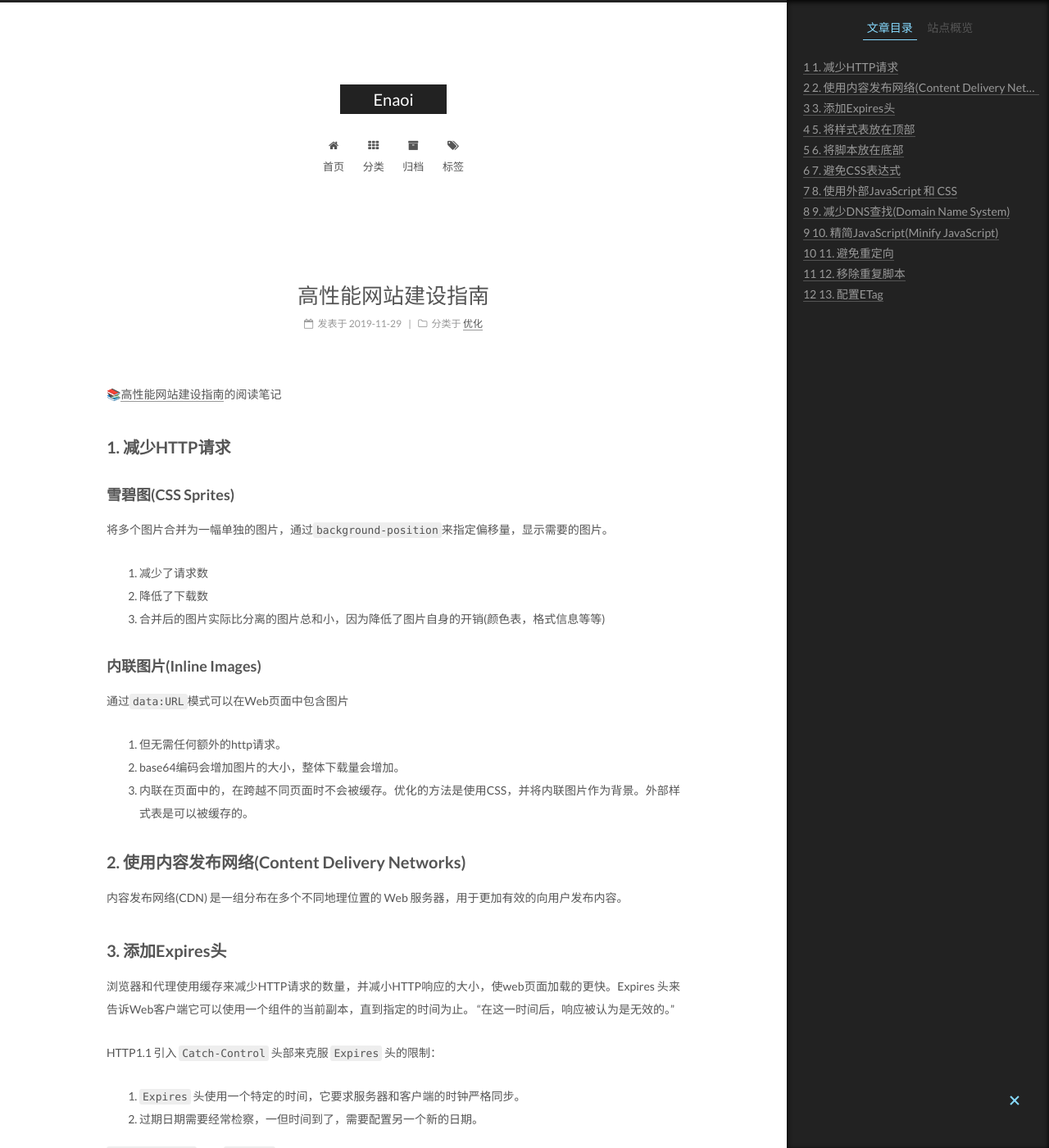
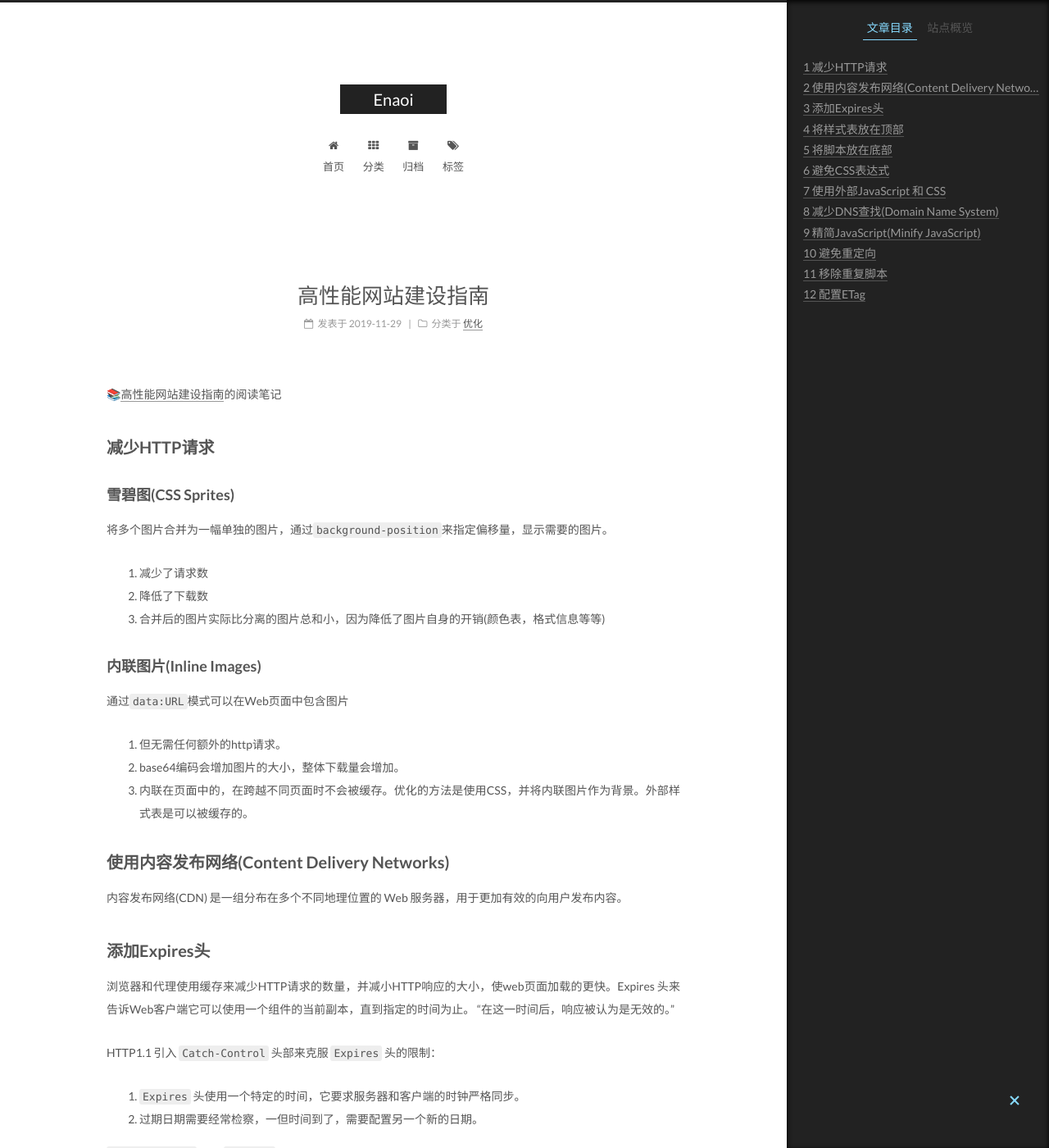
Before and after one commit to enaoi/enaoi.github.io, a Jekyll site: the page built from _posts/2019-11-29-high-performe.md, in a window 1280 px wide and 1400 px high. Shown: the whole window at 82% size. Built offline with Jekyll 4.4.1, drawn with Linux system fonts in a browser that asks for light colours; some of the changed text lies outside the part shown.

Commit message:
标题不用加序列号

```diff
--- a/_posts/2019-11-29-high-performe.md
+++ b/_posts/2019-11-29-high-performe.md
@@ -10,7 +10,7 @@ tags:
 
 📚[高性能网站建设指南](https://book.douban.com/subject/3132277/)的阅读笔记
 
-## 1. 减少HTTP请求
+## 减少HTTP请求
 
 ### 雪碧图(CSS Sprites)
 
@@ -28,11 +28,11 @@ tags:
 2. base64编码会增加图片的大小，整体下载量会增加。
 3. 内联在页面中的，在跨越不同页面时不会被缓存。优化的方法是使用CSS，并将内联图片作为背景。外部样式表是可以被缓存的。
 
-## 2. 使用内容发布网络(Content Delivery Networks)
+## 使用内容发布网络(Content Delivery Networks)
 
 内容发布网络(CDN) 是一组分布在多个不同地理位置的 Web 服务器，用于更加有效的向用户发布内容。
 
-## 3. 添加Expires头
+## 添加Expires头
 
 浏览器和代理使用缓存来减少HTTP请求的数量，并减小HTTP响应的大小，使web页面加载的更快。Expires 头来告诉Web客户端它可以使用一个组件的当前副本，直到指定的时间为止。 “在这一时间后，响应被认为是无效的。”
 
@@ -85,7 +85,7 @@ HTTP1.1 引入 `Catch-Control` 头部来克服 `Expires` 头的限制：
 
 有些人采用 `Catch-Control: private` 禁止代理缓存。
 
-## 5. 将样式表放在顶部
+## 将样式表放在顶部
 
 样式表放在文档底部，为避免当样式变化时重绘页面中的内容，浏览器中阻止内容逐步呈现，导致白屏。
 
@@ -100,7 +100,7 @@ HTTP1.1 引入 `Catch-Control` 头部来克服 `Expires` 头的限制：
 
 > 如果样式表仍在加载，构建呈现树就是一种浪费，因为在所有样式表加载并解析拆解之前无需绘制任何东西，否则，在其准备好之前显示内容会遇到无样式内容的闪烁
 
-## 6. 将脚本放在底部
+## 将脚本放在底部
 
 使用脚本时，对于所有位于脚本以下的内容，逐步呈现都被阻塞了。
 
@@ -117,7 +117,7 @@ HTTP1.1 引入 `Catch-Control` 头部来克服 `Expires` 头的限制：
 
 现在有了更多的脚本类型 defer 和 async 带来更好的体验和优化。
 
-## 7. 避免CSS表达式
+## 避免CSS表达式
 
 某些浏览器的兼容问题，可能会使得开发者用`expression` 方法调用js 表达式来完善。
 
@@ -144,7 +144,7 @@ HTTP1.1 引入 `Catch-Control` 头部来克服 `Expires` 头的限制：
 2. 事件处理器
     监听 window.onresize 事件，通过脚本设置 CSS 属性。
 
-## 8. 使用外部JavaScript 和 CSS
+## 使用外部JavaScript 和 CSS
 
 虽然首次加载时，内联脚本和文件会因为减少了HTTP请求而获得较快的加载速度。
 但外部文件的优势有：
@@ -152,7 +152,7 @@ HTTP1.1 引入 `Catch-Control` 头部来克服 `Expires` 头的限制：
 1. 可以被浏览器缓存，一般变化的HTML不会设置为缓存对象。
 2. 页面中相同的脚本和样式表，可以被复用。
 
-## 9. 减少DNS查找(Domain Name System)
+## 减少DNS查找(Domain Name System)
 
 Internet 通过IP地址来查找服务器，但由于IP地址很难记忆，通常使用包含主机名的URL来取代它。 但浏览器发送的请求，最终还是要解析 IP 地址，这就是 Domain Name System 所处的角色。
 
@@ -172,13 +172,13 @@ DNS可以被缓存起来以提高性能：
 
 通过 Keep-Alive 和较少的域名来减少DNS查找
 
-## 10. 精简JavaScript(Minify JavaScript)
+## 精简JavaScript(Minify JavaScript)
 
 1. 精简脚本：移除不必要的字符以减小其大小。注释、空格、换行、制表符等都将被移除。
 2. 混淆脚本和压缩等
 3. 精简CSS： 合并相同类，移除不使用的类等
 
-## 11. 避免重定向
+## 避免重定向
 
 重定向是将用户从一个URL重新路由到另一个URL。重定向有很多种，301和302是最常见的。
 当Web服务器向浏览器返回一个重定向时，响应中会拥有一个范围在3**的状态码：
@@ -188,8 +188,8 @@ DNS可以被缓存起来以提高性能：
 
  缺少结尾的斜线，发生重定向是最为常见和浪费的问题。
 
-## 12. 移除重复脚本
+## 移除重复脚本
 
-## 13. 配置ETag
+## 配置ETag
 
 多个服务器可能反而导致缓存存在问题，需要服务端进行配置。
```
